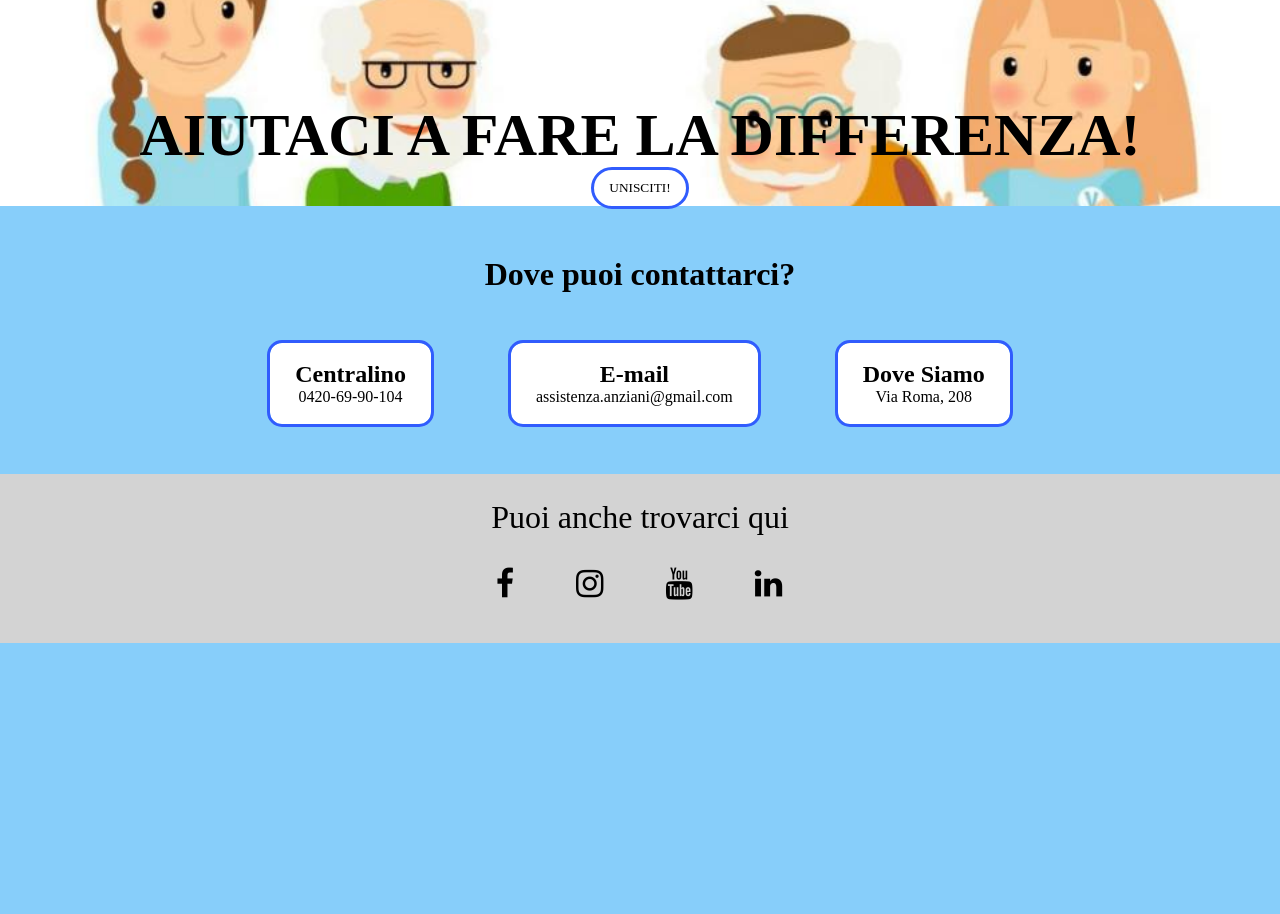
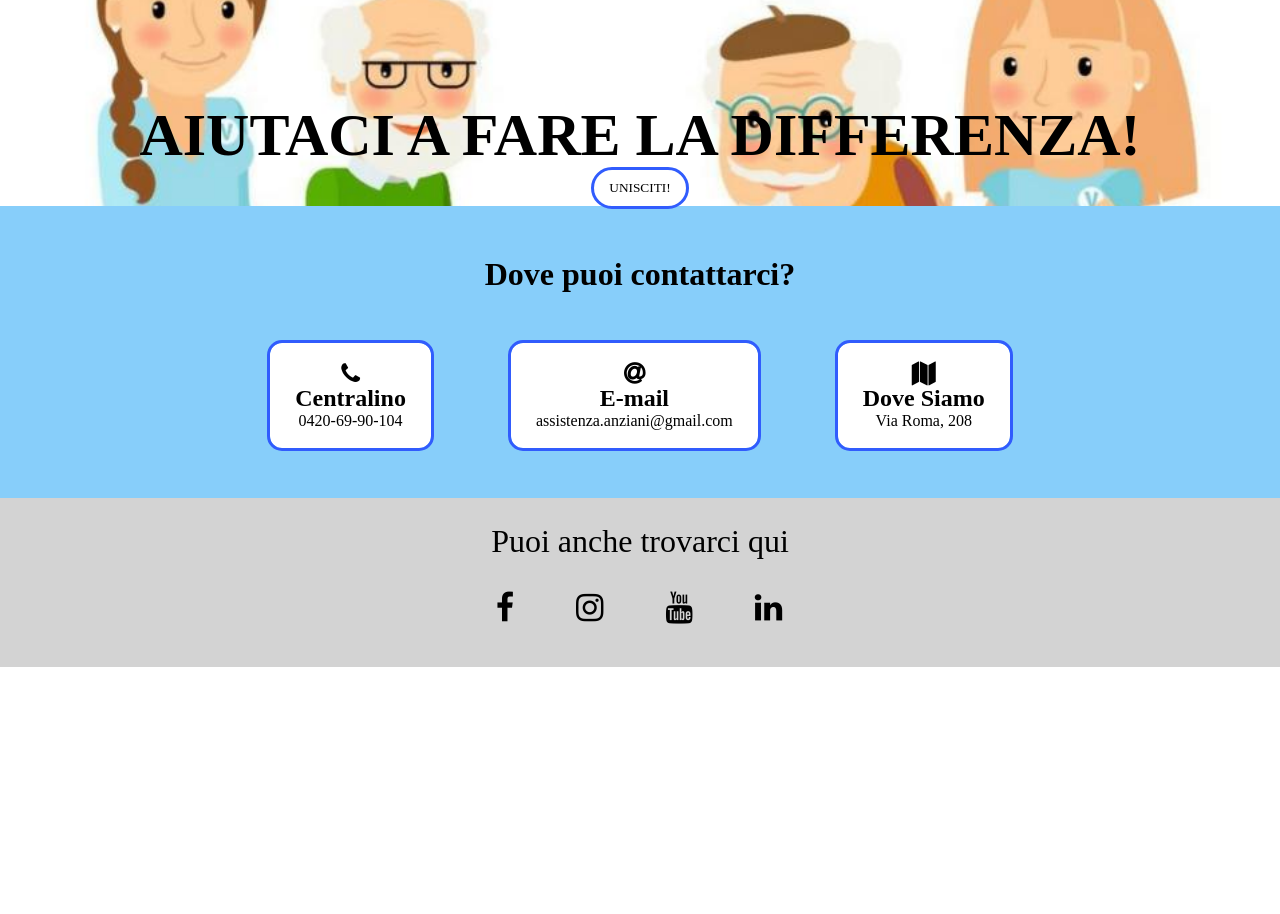
Before and after one commit to quagliofranci/Site-Project, a PHP site: page /homepage.php in a window 1280 px wide. Shown: the part 686-1600 px from the top of the page. Before the commit the page ends 1329 px from the top, so only its background shows below. Run offline with PHP 8.4, Linux system fonts and the light colour scheme.

Commit message:
modified:   Homepage/homepage.css modified:   Homepage/homepage.php

```diff
--- a/Homepage/homepage.css
+++ b/Homepage/homepage.css
@@ -9,7 +9,7 @@
 }
 
 body {
-    min-height: 100%;
+    min-height: 200vh;
 }
 
 /* impostando l'immagine di sfondo in questo modo, creo l'effetto parallasse (parallax) */
--- a/Homepage/homepage.php
+++ b/Homepage/homepage.php
@@ -54,15 +54,19 @@
 
                 <div class="riga">
                     <div class="contatto1" id="centralino">
-                        <h2>Centralino</h2><p>0420-69-90-104</p>
+                    <i class="fa fa-phone" style="font-size: x-large"></i>
+                        <h2>Centralino</h2>
+                        <p>0420-69-90-104</p>
                     </div>
 
                     <div class="contatto2" id="e-mail">
+                        <a href="https://mail.google.com" target="_blank" class="fa fa-at" style="font-size: x-large; font-weight: bold;"></a>
                         <h2>E-mail</h2>
                         <p>assistenza.anziani@gmail.com</p>
                     </div>
 
                     <div class="contatto3" id="dove_siamo">
+                        <a href="https://maps.google.com" target="_blank" class="fa fa-map" style="font-size: x-large"></a>
                         <h2>Dove Siamo</h2>
                         <p>Via Roma, 208</p>
                     </div>
```
